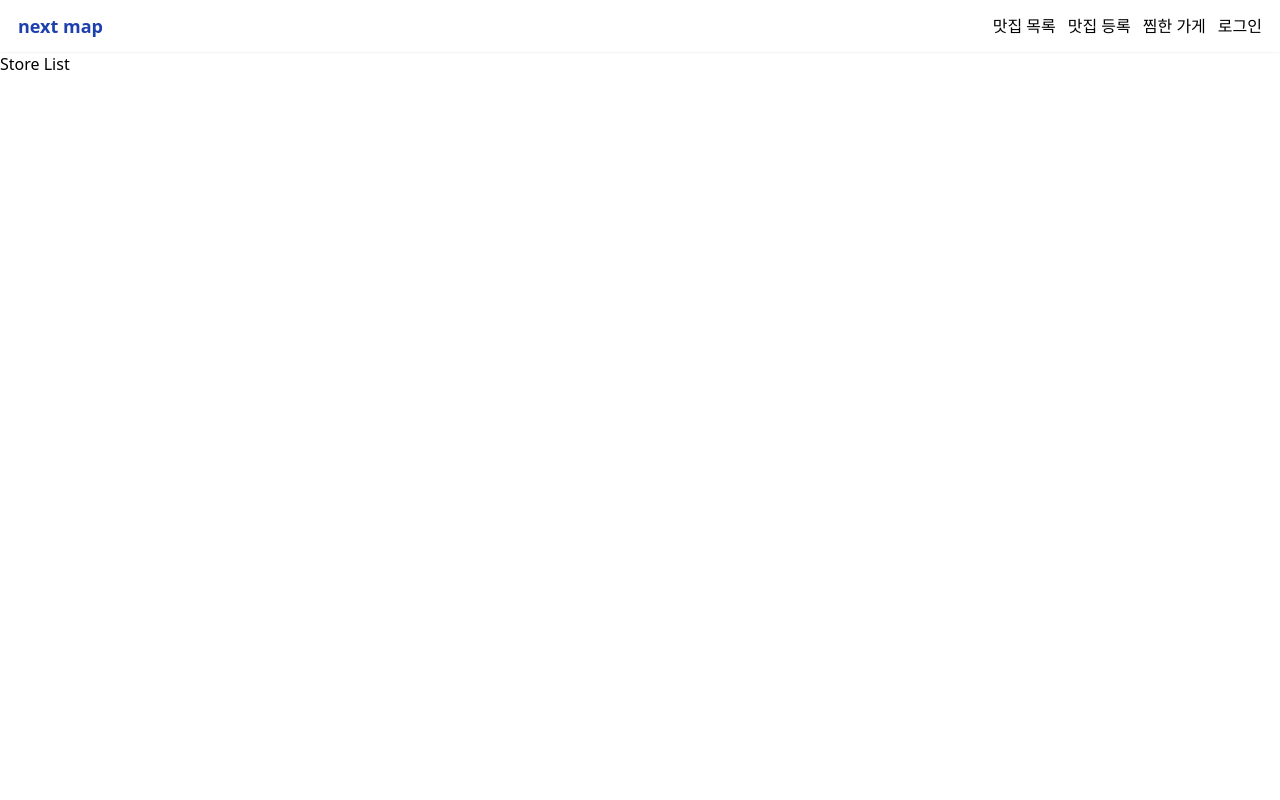
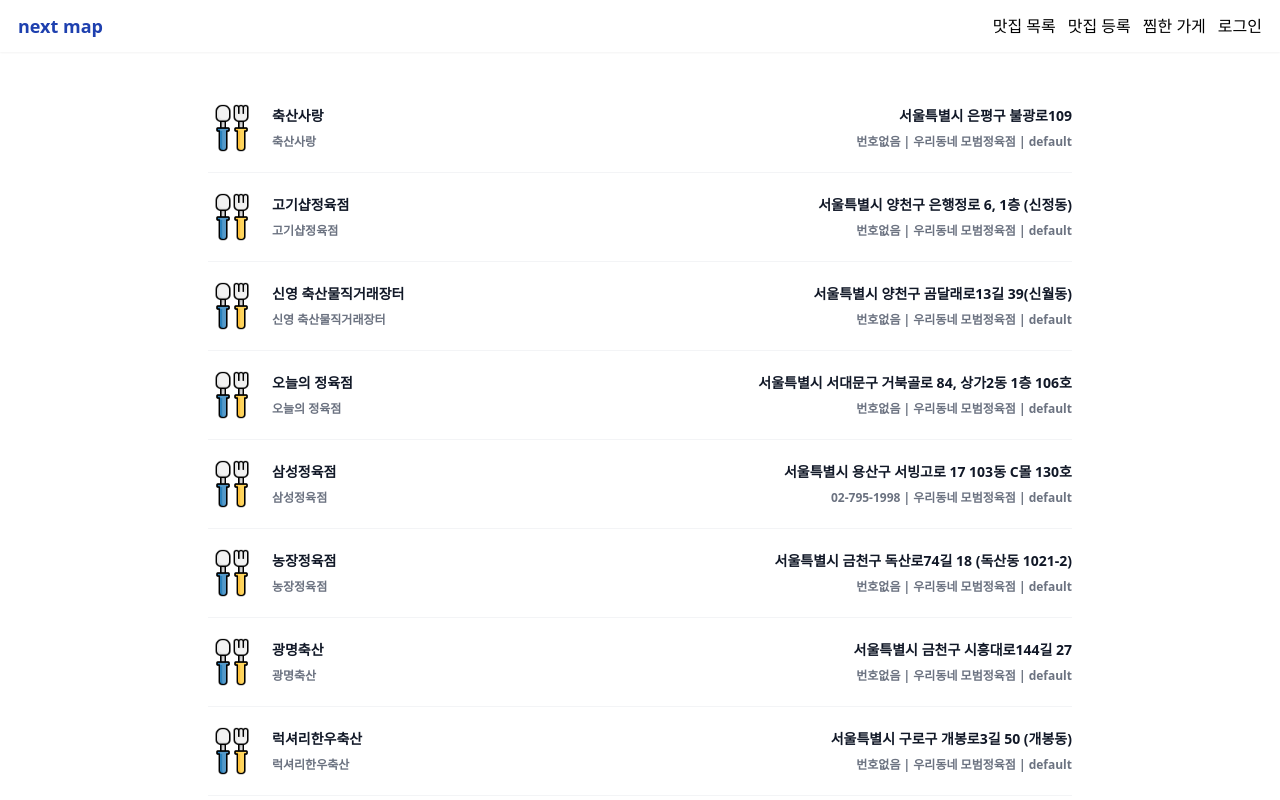
Before and after one commit to kangGayoung/portfolio-next-map, a Next.js app: page /stores in a window 1280 px wide. Shown: the top 800 px of the page. Built offline with nearby package versions, Linux system fonts and the light colour scheme.

Commit message:
getStaticProps/getServersideProps 공공데이터 가져오기

```diff
--- a/src/pages/stores/index.tsx
+++ b/src/pages/stores/index.tsx
@@ -1,7 +1,58 @@
-export default function StoreListPage(){
-    return(
-        <div>
-            <h1>Store List</h1>
+import Image from "next/image";
+import { StoreType } from "@/interface";
+
+export default function StoreListPage({ stores }: { stores: StoreType[] }) {
+    console.log(stores);
+    return (
+        <div className="px-4 md:max-w-4xl mx-auto py-8">
+            <ul role="list" className="divide-y divide-gray-100">
+                {stores?.map((store, index) => (
+                    <li
+                        className="flex justify-between gap-x-6 py-5"
+                        key={index}
+                    >
+                        <div className="flex gap-x-4">
+                            <Image
+                                src={
+                                    store?.bizcnd_code_nm
+                                        ? `/images/markers/${store?.bizcnd_code_nm}.png` // 있는이미지
+                                        : "/images/markers/default.png" // 없는 이미지
+                                }
+                                width={48}
+                                height={48}
+                                alt="아이콘 이미지"
+                            />
+                            <div>
+                                <div className="text-sm font-semibold leading-6 text-gray-900">
+                                    {store?.upso_nm}
+                                </div>
+                                <div className="mt-1 text-xs truncate font-semibold leading-5 text-gray-500">
+                                    {store?.upso_nm}
+                                </div>
+                            </div>
+                        </div>
+                        <div className="hidden sm:flex sm:flex-col sm:items-end">
+                            <div className="text-sm font-semibold leading-6 text-gray-900">
+                                {store?.rdn_code_nm}
+                            </div>
+                            <div className="mt-1 text-xs truncate font-semibold leading-5 text-gray-500">
+                                {store?.tel_no || "번호없음"} |{" "}
+                                {store?.crtfc_gbn_nm} | {store?.bizcnd_code_nm}
+                            </div>
+                        </div>
+                    </li>
+                ))}
+            </ul>
         </div>
-    )
+    );
 }
+
+export async function getServerSideProps() {
+    const stores = await fetch(
+        `${process.env.NEXT_PUBLIC_API_URL}/api/stores`,
+    ).then((res) => res.json());
+
+    return {
+        props: { stores },
+    };
+}
```
